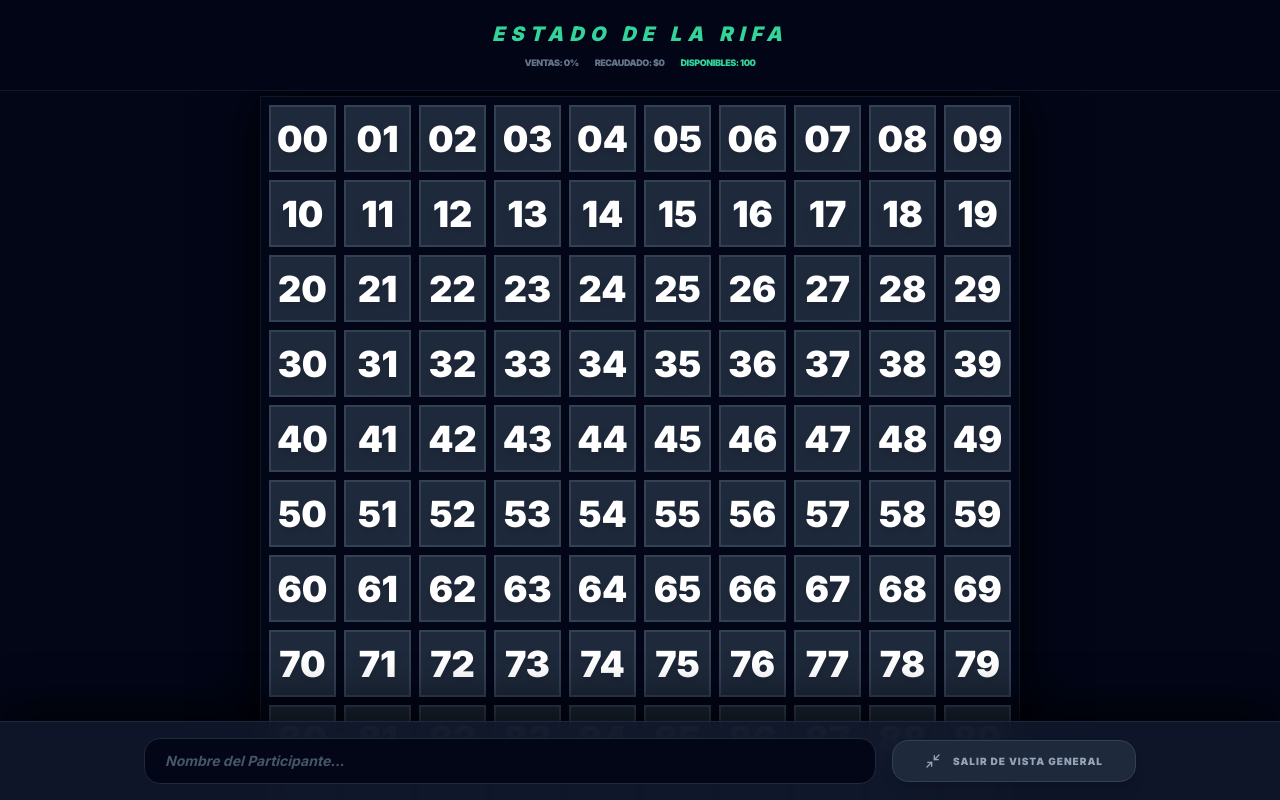
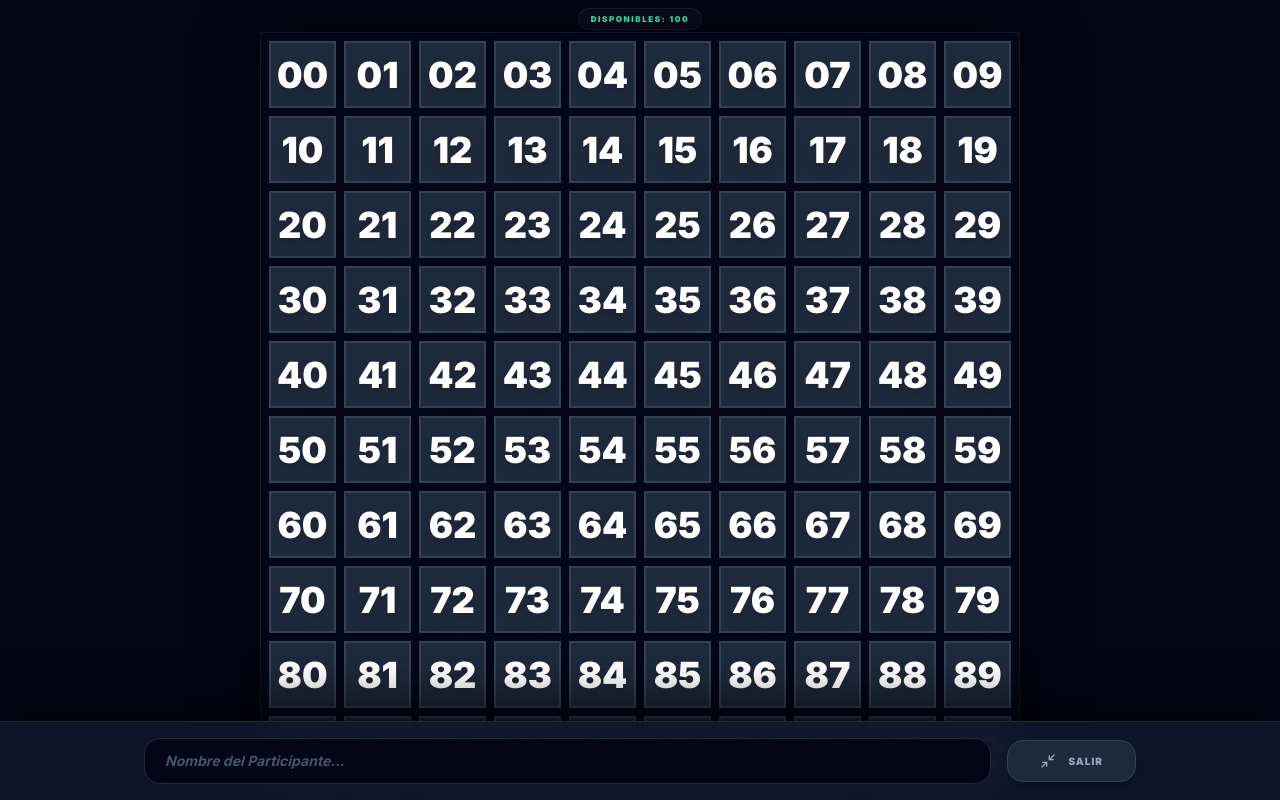
Before and after one commit to newxmkxkombat-coder/RifasMaster, a React (Vite) app: page / in a window 1280 px wide. Both pictures are taken after a click on the button 367 px from the left and 38 px from the top of the page. Built offline with nearby package versions, Linux system fonts and the light colour scheme.

Commit message:
Update App.tsx

```diff
--- a/App.tsx
+++ b/App.tsx
@@ -273,10 +273,8 @@ const App: React.FC = () => {
   };
 
   const totalRaised = tickets.filter(t => t.status === TicketStatus.PAID).length * TICKET_PRICE;
-  const totalPending = tickets.filter(t => t.status === TicketStatus.RESERVED).length * TICKET_PRICE;
   const availableCount = tickets.filter(t => t.status === TicketStatus.AVAILABLE).length;
   const selectedCount = tickets.filter(t => t.status === TicketStatus.SELECTED).length;
-  const percentSold = ((tickets.filter(t => t.status === TicketStatus.PAID || t.status === TicketStatus.RESERVED).length) / TOTAL_NUMBERS) * 100;
 
   return (
     <div className={`min-h-screen bg-slate-950 text-slate-50 select-none ${isFullScreen ? 'h-screen overflow-hidden' : 'pb-40'}`}>
@@ -343,24 +341,6 @@ const App: React.FC = () => {
                   </div>
                </div>
             </div>
-
-            <div className="flex items-center space-x-6 text-sm w-full sm:w-auto overflow-x-auto scrollbar-hide">
-               <div className="min-w-fit">
-                 <p className="text-slate-500 text-[10px] uppercase font-black mb-1">Caja</p>
-                 <p className="text-xl font-black text-emerald-400 leading-none">${totalRaised.toLocaleString()}</p>
-               </div>
-               <div className="min-w-fit">
-                 <p className="text-slate-500 text-[10px] uppercase font-black mb-1">Cuentas</p>
-                 <p className="text-xl font-black text-amber-500 leading-none">${totalPending.toLocaleString()}</p>
-               </div>
-               <div className="min-w-fit border-l border-slate-800 pl-6">
-                 <p className="text-slate-500 text-[10px] uppercase font-black mb-1">Disponibles</p>
-                 <p className="text-xl font-black text-slate-100 leading-none">{availableCount}</p>
-               </div>
-               <div className="flex-1 sm:w-28 bg-slate-800 rounded-full h-2.5 overflow-hidden border border-slate-700">
-                 <div className="bg-emerald-500 h-full rounded-full shadow-[0_0_10px_rgba(16,185,129,0.3)]" style={{ width: `${percentSold}%`}}></div>
-               </div>
-            </div>
           </div>
         </header>
       )}
@@ -411,18 +391,15 @@ const App: React.FC = () => {
       )}
 
       {isFullScreen && (
-        <div className="fixed top-0 left-0 right-0 p-5 bg-slate-950/90 backdrop-blur-md z-50 border-b border-slate-900 flex flex-col items-center">
-            <h2 className="text-xl font-black italic uppercase tracking-[0.3em] text-emerald-400">ESTADO DE LA RIFA</h2>
-            <div className="flex gap-4 mt-2">
-                <span className="text-[9px] font-black uppercase text-slate-500 tracking-tighter">Ventas: {percentSold.toFixed(0)}%</span>
-                <span className="text-[9px] font-black uppercase text-slate-500 tracking-tighter">Recaudado: ${totalRaised.toLocaleString()}</span>
-                <span className="text-[9px] font-black uppercase text-emerald-400 tracking-tighter">Disponibles: {availableCount}</span>
-                {selectedCount > 0 && <span className="text-[9px] font-black uppercase text-red-400 tracking-tighter">Seleccionados: {selectedCount}</span>}
+        <div className="fixed top-0 left-0 right-0 p-2 z-50 flex justify-center pointer-events-none">
+            <div className="bg-slate-900/40 backdrop-blur-sm px-3 py-1 rounded-full border border-slate-800/50 flex gap-4">
+                <span className="text-[8px] font-black uppercase text-emerald-400 tracking-[0.2em]">Disponibles: {availableCount}</span>
+                {selectedCount > 0 && <span className="text-[8px] font-black uppercase text-red-400 tracking-[0.2em]">Seleccionados: {selectedCount}</span>}
             </div>
         </div>
       )}
 
-      <main className={`${isFullScreen ? 'h-full flex flex-col pt-24 pb-28' : 'max-w-5xl mx-auto px-4 py-8'}`}>
+      <main className={`${isFullScreen ? 'h-full flex flex-col pt-8 pb-28' : 'max-w-5xl mx-auto px-4 py-8'}`}>
         {!isFullScreen && (
           <div className="flex space-x-8 border-b border-slate-800 mb-8">
             <button onClick={() => { setActiveTab('grid'); handleClearSelection(); }} className={`pb-4 px-2 text-sm font-black uppercase tracking-widest relative transition-all ${activeTab === 'grid' ? 'text-emerald-400' : 'text-slate-500'}`}>
@@ -438,7 +415,7 @@ const App: React.FC = () => {
 
         <div className={`animate-fade-in flex-1 ${isFullScreen ? 'flex items-center justify-center' : ''}`}>
           {activeTab === 'grid' ? (
-            <div className={isFullScreen ? 'w-full max-w-6xl px-4 flex items-center justify-center' : ''}>
+            <div className={isFullScreen ? 'w-full max-w-[98vh] px-2 flex items-center justify-center' : ''}>
               {swappingTicketId && !isFullScreen && (
                  <div className="bg-indigo-950/40 border border-indigo-500/30 rounded-2xl p-4 mb-8 flex justify-between items-center ring-1 ring-indigo-500/20">
                     <p className="text-sm font-semibold text-indigo-300 italic">Moviendo #{swappingTicketId}. Elije un nuevo destino disponible.</p>
@@ -547,7 +524,7 @@ const App: React.FC = () => {
                 className="bg-slate-800 hover:bg-slate-700 text-slate-400 px-8 py-3 rounded-2xl font-black uppercase tracking-widest text-[10px] flex items-center gap-3 active:scale-95 transition-all shadow-lg border border-slate-700 sm:ml-auto"
               >
                 <Minimize2 size={16} />
-                SALIR DE VISTA GENERAL
+                SALIR
               </button>
            </div>
         </div>
```
